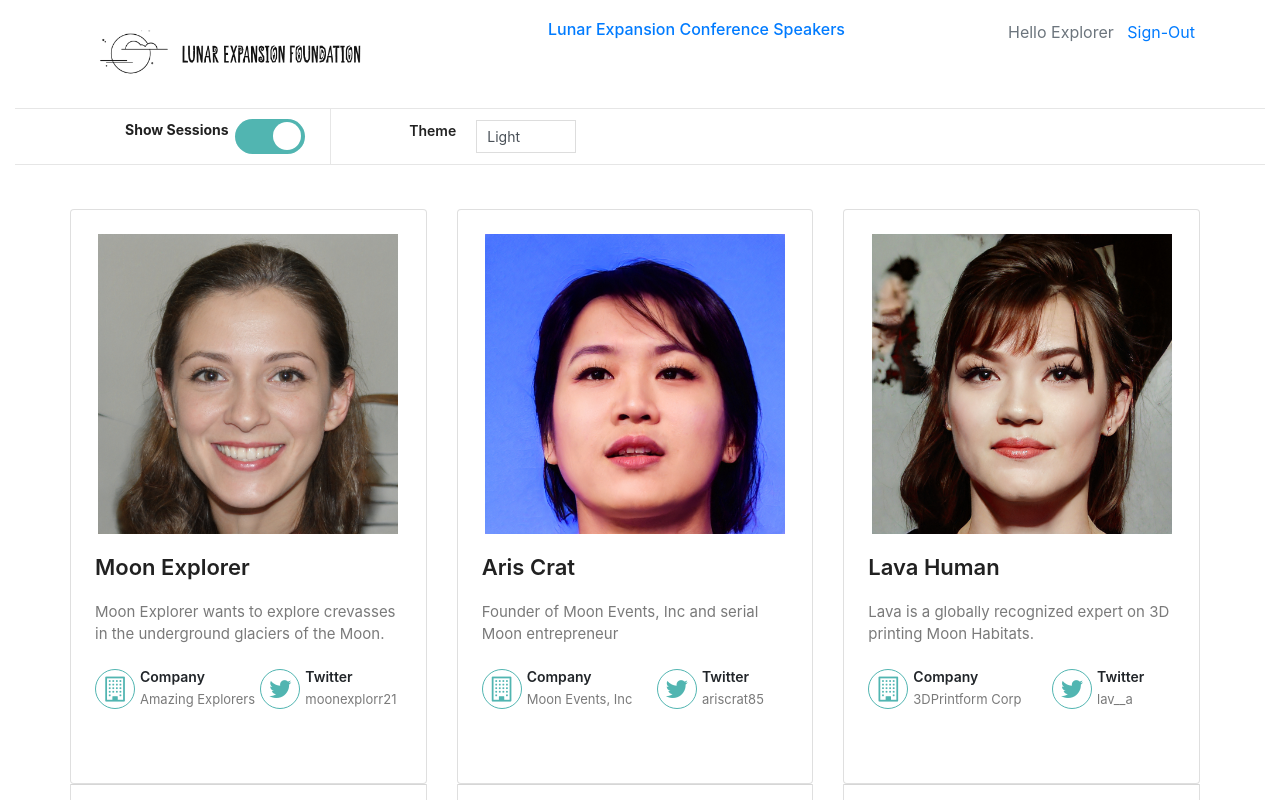
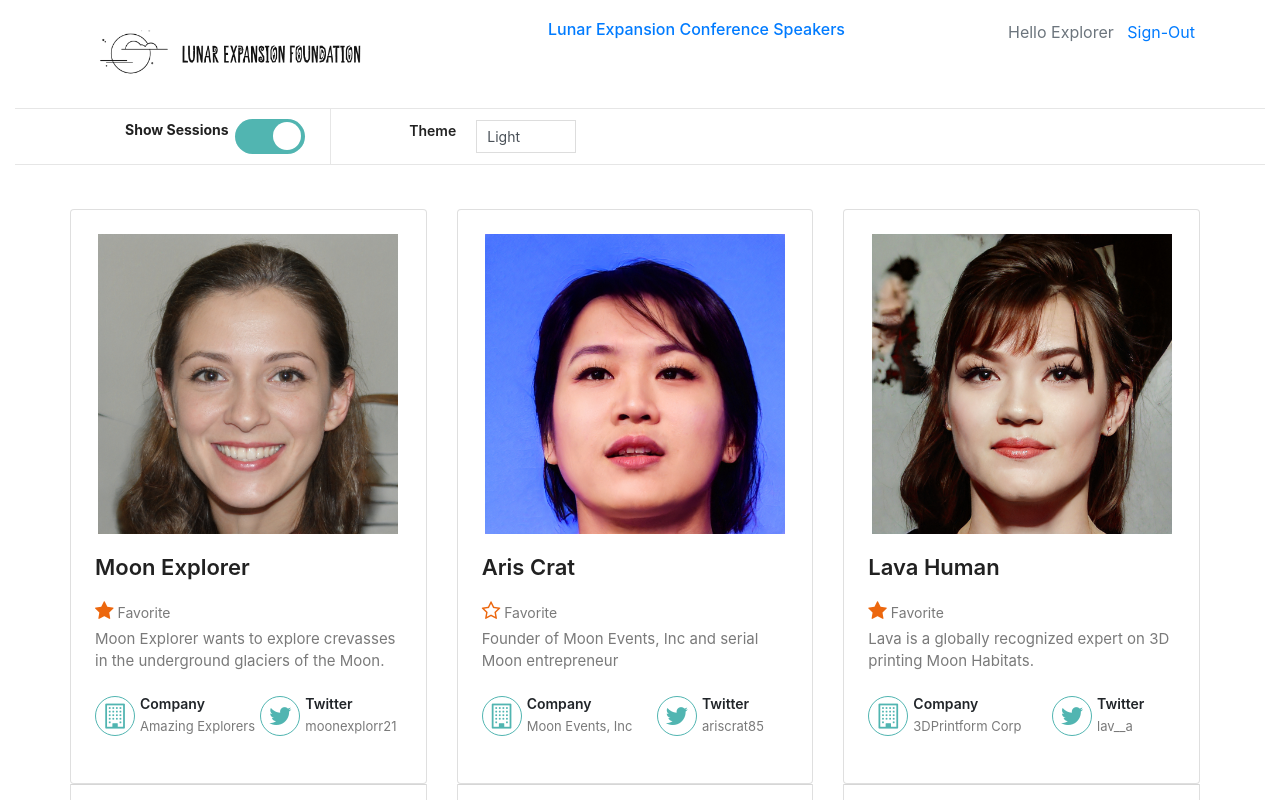
Before and after one commit to supernovabirth/learnreact, a Next.js app in the folder react-components/: page / in a window 1280 px wide. Shown: the top 800 px of the page. Built offline with nearby package versions, Linux system fonts and the light colour scheme.

Commit message:
added favorite button

```diff
--- a/react-components/src/components/Speaker.js
+++ b/react-components/src/components/Speaker.js
@@ -33,6 +33,19 @@ function SpeakerImage({ id, first, last }) {
     )
 }
 
+function SpeakerFavorite({ favorite }) {
+    return (
+        <div className="action padB1">
+            <span>
+                <i className={
+                    favorite === true ? "fa fa-star orange" : "fa fa-star-o orange"
+                } />{" "}
+                Favorite{" "}
+            </span>
+        </div>
+    )
+}
+
 function SpeakerDemographics({ first, last, bio, company, twitterHandle, favorite }) {
     return (
         <div className="speaker-info">
@@ -41,6 +54,7 @@ function SpeakerDemographics({ first, last, bio, company, twitterHandle, favorit
                     {first} {last}
                 </h3>
             </div>
+            <SpeakerFavorite favorite={favorite} />
             <div>
                 <p className="card-description">{bio}</p>
                 <div className="social d-flex flex-row mt-4">
```
